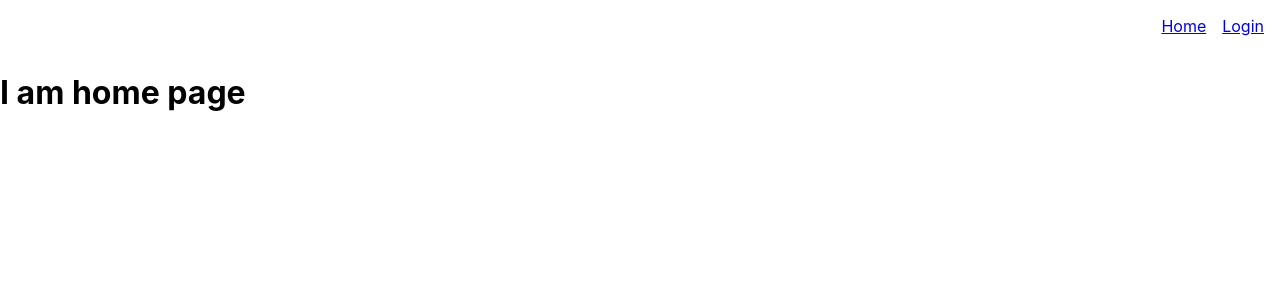
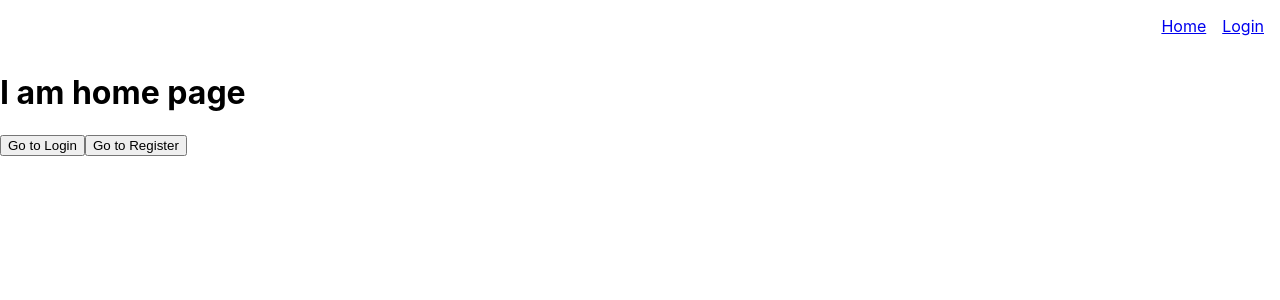
Before and after one commit to guadalupejara/mi_casita, a React (Create React App) app: page / in a window 1280 px wide. Shown: the top 300 px of the page. Built offline with nearby package versions, Linux system fonts and the light colour scheme.

Commit message:
created skeleton for main pages and button component

```diff
--- a/src/Pages/Home.tsx
+++ b/src/Pages/Home.tsx
@@ -1,4 +1,5 @@
 import React from 'react'
+import NavButton from '../components/NavButton'
 function Home(){
 
 return(
@@ -6,8 +7,11 @@ return(
     <React.Fragment>
 <main className='min-h-screen'>
     <div>
-
         <h1>I am home page</h1>
+    </div>
+    <div>
+    <NavButton label="Go to Login" to="/login" />
+    <NavButton label="Go to Register" to="/register" />
     </div>
 </main></React.Fragment>
 )
--- /dev/null
+++ b/src/components/NavButton.tsx
@@ -0,0 +1,27 @@
+import React from 'react';
+import { useNavigate } from 'react-router';
+
+interface NavButtonProps {
+  label: string;
+  to: string;
+  className?: string; // Optional for custom styling
+}
+
+const NavButton: React.FC<NavButtonProps> = ({ label, to, className }) => {
+  const navigate = useNavigate();
+
+  const handleClick = () => {
+    navigate(to);
+  };
+
+  return (
+    <button
+      onClick={handleClick}
+      className={`px-4 py-2 bg-blue-600 text-white rounded hover:bg-blue-800 transition-colors duration-200 ${className}`}
+    >
+      {label}
+    </button>
+  );
+};
+
+export default NavButton;
```
